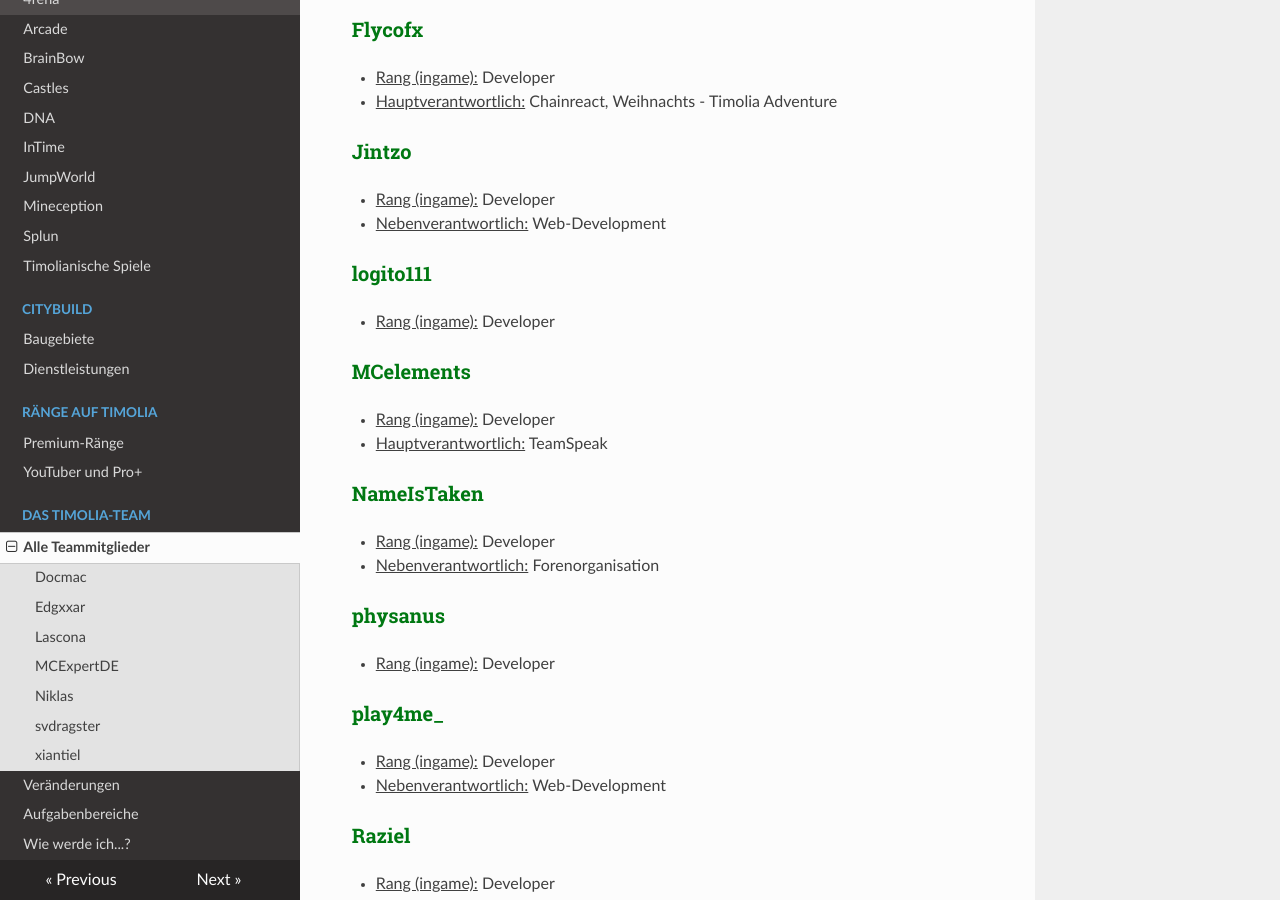
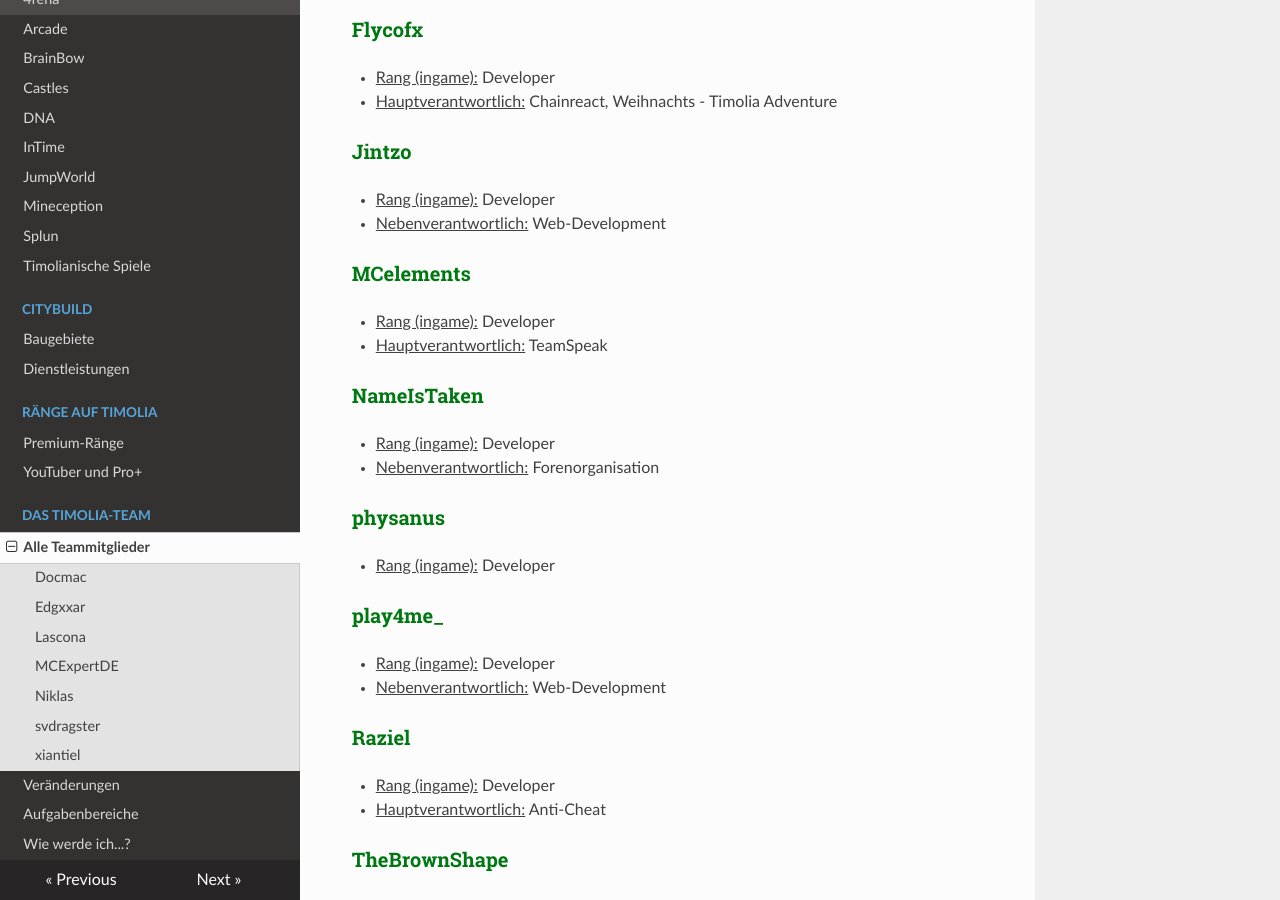
Before and after one commit to TimoliaDE/HowTo, an MkDocs documentation site: the page built from docs/team/members.md, in a window 1280 px wide and 900 px high, scrolled down 3021 px. Built offline with MkDocs 1.6.1, drawn with Linux system fonts in a browser that asks for light colours; nearby versions of some CDN libraries; old or Windows-style settings are respelled for this version of MkDocs; some of the changed text lies outside the part shown.

Commit message:
Update members.md

```diff
--- a/docs/team/members.md
+++ b/docs/team/members.md
@@ -94,9 +94,6 @@ Sie kümmern sich um die Timolia-Plugins, entwickeln neue Features und Spielmodi
 ### <strong><span style="color:#007812">Jintzo</span></strong>
 - <u>Rang (ingame):</u> Developer
 - <u>Nebenverantwortlich:</u> Web-Development
-
-### <strong><span style="color:#007812">logito111</span></strong>
-- <u>Rang (ingame):</u> Developer
 
 ### <strong><span style="color:#007812">MCelements</span></strong>
 - <u>Rang (ingame):</u> Developer
@@ -263,6 +260,9 @@ Sie sind für die Arenen und Maps des Timolia-Netzwerkes verantwortlich und entw
 - <u>Rang (ingame):</u> Builder
 - <u>Nebenverantwortlich:</u> Bauteam-Twitter
 
+### <strong><span style="color:#00646F">Yeiel2</span></strong>
+- <u>Rang (ingame):</u> Builder
+
 
 ## Creator
 
```
